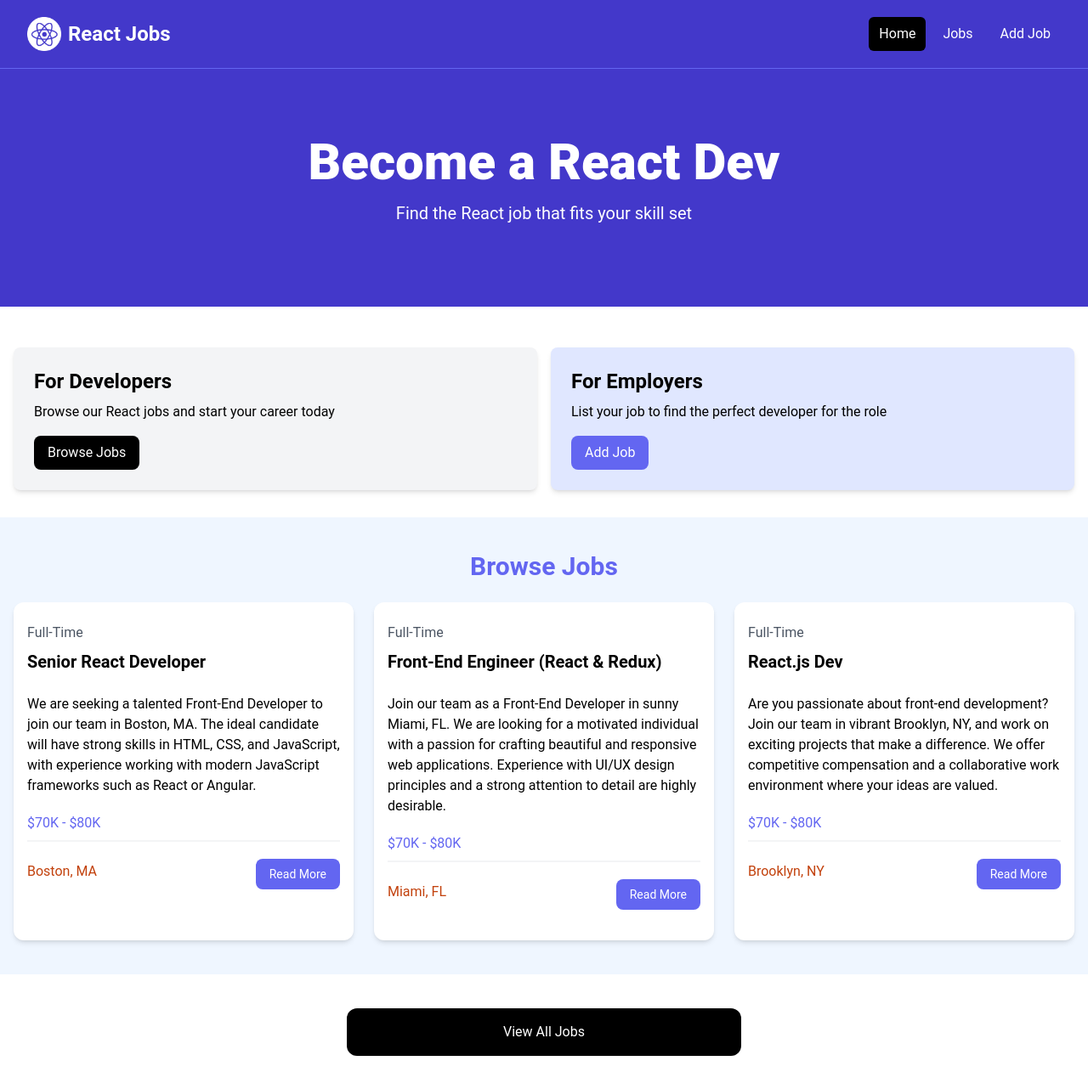
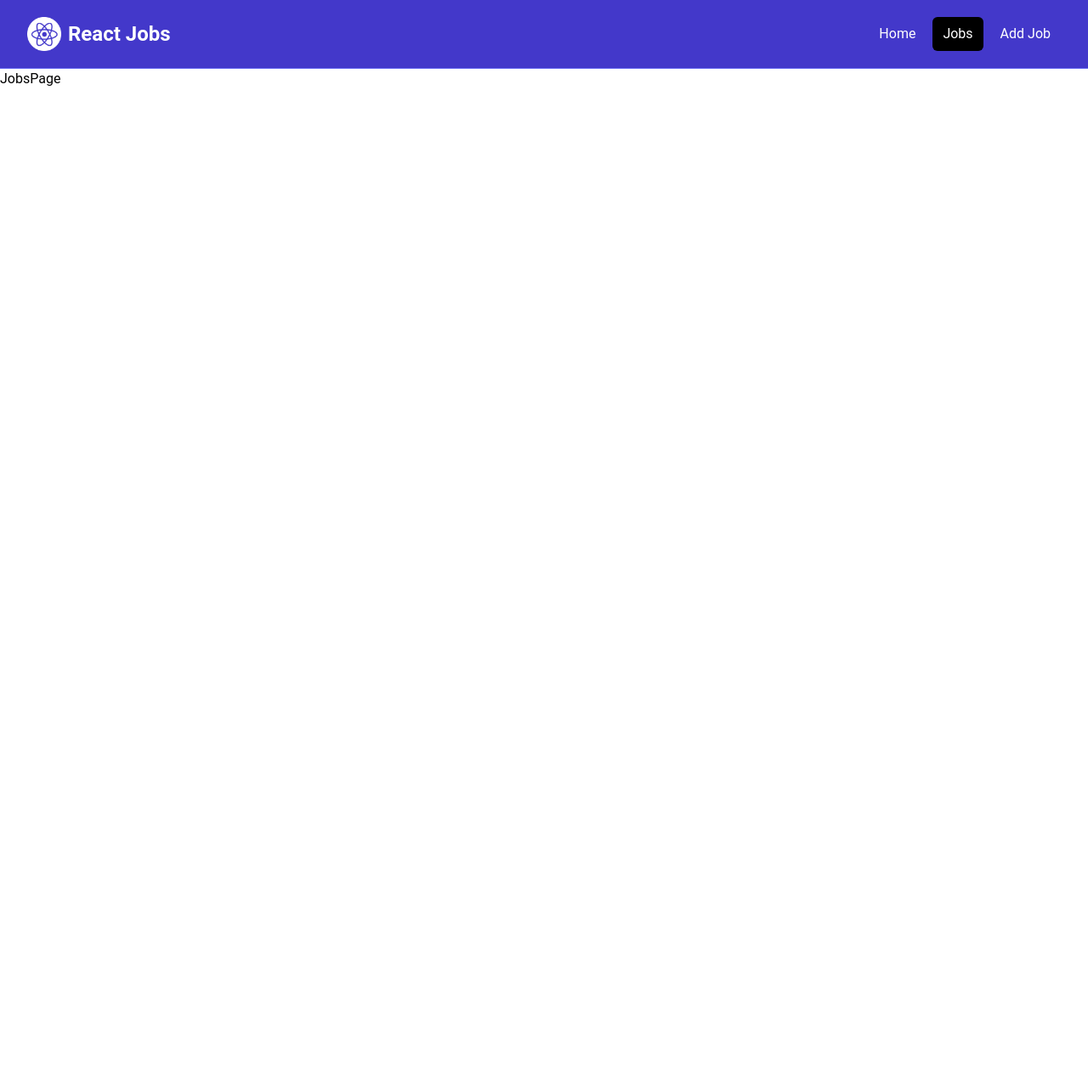
Before and after one commit to sanjeevz3009/React-Jobs-Board, a React (Vite) app: page /jobs in a window 1280 px wide. Shown: the whole page at 85% size. After the commit the page ends 800 px from the top, so only its background shows below. Built offline with nearby package versions, Linux system fonts and the light colour scheme.

Commit message:
MainLayout and Pages added

```diff
--- a/package.json
+++ b/package.json
@@ -11,7 +11,9 @@
   },
   "dependencies": {
     "react": "^18.3.1",
-    "react-dom": "^18.3.1"
+    "react-dom": "^18.3.1",
+    "react-icons": "^5.3.0",
+    "react-router-dom": "^6.26.2"
   },
   "devDependencies": {
     "@eslint/js": "^9.9.0",
--- a/src/App.jsx
+++ b/src/App.jsx
@@ -1,19 +1,26 @@
-import Hero from './components/Hero';
-import Navbar from './components/Navbar';
-import HomeCards from './components/HomeCards';
-import JobListings from './components/JobListings';
-import ViewAllJobs from './components/ViewAllJobs';
+import {
+  Route,
+  createBrowserRouter,
+  createRoutesFromElements,
+  RouterProvider,
+} from 'react-router-dom';
+import HomePage from './pages/HomePage';
+import MainLayout from './layouts/MainLayout';
+import JobsPage from './pages/JobsPage';
+import NotFoundPage from './pages/NotFoundPage';
+
+const router = createBrowserRouter(
+  createRoutesFromElements(
+    <Route path="/" element={<MainLayout></MainLayout>}>
+      <Route index element={<HomePage></HomePage>}></Route>
+      <Route path="/jobs" element={<JobsPage></JobsPage>}></Route>
+      <Route path="*" element={<NotFoundPage></NotFoundPage>}></Route>
+    </Route>,
+  ),
+);
 
 const App = () => {
-  return (
-    <>
-      <Navbar></Navbar>
-      <Hero></Hero>
-      <HomeCards></HomeCards>
-      <JobListings></JobListings>
-      <ViewAllJobs></ViewAllJobs>
-    </>
-  );
+  return <RouterProvider router={router}></RouterProvider>;
 };
 
 export default App;
--- a/src/components/HomeCards.jsx
+++ b/src/components/HomeCards.jsx
@@ -1,3 +1,4 @@
+import { Link } from 'react-router-dom';
 import Card from './Card';
 
 const HomeCards = () => {
@@ -10,24 +11,24 @@
             <p className="mt-2 mb-4">
               Browse our React jobs and start your career today
             </p>
-            <a
-              href="/jobs.html"
+            <Link
+              to="/jobs"
               className="inline-block bg-black text-white rounded-lg px-4 py-2 hover:bg-gray-700"
             >
               Browse Jobs
-            </a>
+            </Link>
           </Card>
           <Card bg="bg-indigo-100">
             <h2 className="text-2xl font-bold">For Employers</h2>
             <p className="mt-2 mb-4">
               List your job to find the perfect developer for the role
             </p>
-            <a
-              href="/add-job.html"
+            <Link
+              to="/add-job"
               className="inline-block bg-indigo-500 text-white rounded-lg px-4 py-2 hover:bg-indigo-600"
             >
               Add Job
-            </a>
+            </Link>
           </Card>
         </div>
       </div>
--- a/src/components/JobListing.jsx
+++ b/src/components/JobListing.jsx
@@ -1,6 +1,17 @@
+import { Link } from 'react-router-dom';
 import PropTypes from 'prop-types';
+import { useState } from 'react';
+import { FaMapMarker } from 'react-icons/fa';
 
 const JobListing = ({ job }) => {
+  const [isExpanded, setIsExpanded] = useState(false);
+
+  let description = job.description;
+
+  if (!isExpanded) {
+    description = description.substring(0, 90) + '...';
+  }
+
   return (
     <div className="bg-white rounded-xl shadow-md relative" key={job.id}>
       <div className="p-4">
@@ -9,7 +20,14 @@
           <h3 className="text-xl font-bold">{job.title}</h3>
         </div>
 
-        <div className="mb-5">{job.description}</div>
+        <div className="mb-5">{description}</div>
+
+        <button
+          onClick={() => setIsExpanded((prevState) => !prevState)}
+          className="text-indigo-500 mb-5 hover:text-indigo-60"
+        >
+          {isExpanded ? 'Less' : 'More'}
+        </button>
 
         <h3 className="text-indigo-500 mb-2">{job.salary}</h3>
 
@@ -17,15 +35,16 @@
 
         <div className="flex flex-col lg:flex-row justify-between mb-4">
           <div className="text-orange-700 mb-3">
-            <i className="fa-solid fa-location-dot text-lg"></i>
+            {/* <i className="fa-solid fa-location-dot text-lg"></i> */}
+            <FaMapMarker className="inline text-lg mb-1 mr-1"></FaMapMarker>
             {job.location}
           </div>
-          <a
-            href={`/job/${job.id}`}
+          <Link
+            to={`/job/${job.id}`}
             className="h-[36px] bg-indigo-500 hover:bg-indigo-600 text-white px-4 py-2 rounded-lg text-center text-sm"
           >
             Read More
-          </a>
+          </Link>
         </div>
       </div>
     </div>
--- a/src/components/Navbar.jsx
+++ b/src/components/Navbar.jsx
@@ -1,40 +1,34 @@
+import { NavLink } from 'react-router-dom';
 import logo from '../assets/images/logo.png';
 
 const Navbar = () => {
+  const linkClass = ({ isActive }) =>
+    isActive
+      ? 'bg-black text-white hover:bg-gray-900 hover:text-white rounded-md px-3 py-2'
+      : 'text-white hover:bg-gray-900 hover:text-white rounded-md px-3 py-2';
+
   return (
     <nav className="bg-indigo-700 border-b border-indigo-500">
       <div className="mx-auto max-w-7xl px-2 sm:px-6 lg:px-8">
         <div className="flex h-20 items-center justify-between">
           <div className="flex flex-1 items-center justify-center md:items-stretch md:justify-start">
-            <a
-              className="flex flex-shrink-0 items-center mr-4"
-              href="/index.html"
-            >
+            <NavLink className="flex flex-shrink-0 items-center mr-4" to="/">
               <img className="h-10 w-auto" src={logo} alt="React Jobs" />
               <span className="hidden md:block text-white text-2xl font-bold ml-2">
                 React Jobs
               </span>
-            </a>
+            </NavLink>
             <div className="md:ml-auto">
               <div className="flex space-x-2">
-                <a
-                  href="/index.html"
-                  className="text-white bg-black hover:bg-gray-900 hover:text-white rounded-md px-3 py-2"
-                >
+                <NavLink to="/" className={linkClass}>
                   Home
-                </a>
-                <a
-                  href="/jobs.html"
-                  className="text-white hover:bg-gray-900 hover:text-white rounded-md px-3 py-2"
-                >
+                </NavLink>
+                <NavLink to="/jobs" className={linkClass}>
                   Jobs
-                </a>
-                <a
-                  href="/add-job.html"
-                  className="text-white hover:bg-gray-900 hover:text-white rounded-md px-3 py-2"
-                >
+                </NavLink>
+                <NavLink to="/add-job" className={linkClass}>
                   Add Job
-                </a>
+                </NavLink>
               </div>
             </div>
           </div>
--- a/src/components/ViewAllJobs.jsx
+++ b/src/components/ViewAllJobs.jsx
@@ -1,12 +1,14 @@
+import { Link } from 'react-router-dom';
+
 const ViewAllJobs = () => {
   return (
     <section className="m-auto max-w-lg my-10 px-6">
-      <a
-        href="/jobs"
+      <Link
+        to="/jobs"
         className="block bg-black text-white text-center py-4 px-6 rounded-xl hover:bg-gray-700"
       >
         View All Jobs
-      </a>
+      </Link>
     </section>
   );
 };
--- /dev/null
+++ b/src/layouts/MainLayout.jsx
@@ -0,0 +1,13 @@
+import { Outlet } from 'react-router-dom';
+import Navbar from '../components/Navbar';
+
+const MainLayout = () => {
+  return (
+    <>
+      <Navbar></Navbar>
+      <Outlet></Outlet>
+    </>
+  );
+};
+
+export default MainLayout;
--- /dev/null
+++ b/src/pages/HomePage.jsx
@@ -0,0 +1,17 @@
+import Hero from '../components/Hero';
+import HomeCards from '../components/Homecards';
+import JobListings from '../components/JobListings';
+import ViewAllJobs from '../components/ViewAllJobs';
+
+const HomePage = () => {
+  return (
+    <>
+      <Hero></Hero>
+      <HomeCards></HomeCards>
+      <JobListings></JobListings>
+      <ViewAllJobs></ViewAllJobs>
+    </>
+  );
+};
+
+export default HomePage;
--- /dev/null
+++ b/src/pages/JobsPage.jsx
@@ -0,0 +1,5 @@
+const JobsPage = () => {
+  return <div>JobsPage</div>;
+};
+
+export default JobsPage;
--- /dev/null
+++ b/src/pages/NotFoundPage.jsx
@@ -0,0 +1,20 @@
+import { Link } from 'react-router-dom';
+import { FaExclamationTriangle } from 'react-icons/fa';
+
+const NotFoundPage = () => {
+  return (
+    <section className="text-center flex flex-col justify-center items-center h-96">
+      <FaExclamationTriangle className="text-yellow-400 text-6xl mb-4"></FaExclamationTriangle>
+      <h1 className="text-6xl font-bold mb-4">404 Not Found</h1>
+      <p className="text-xl mb-5">This page does not exist</p>
+      <Link
+        to="/"
+        className="text-white bg-indigo-700 hover:bg-indigo-900 rounded-md px-3 py-2 mt-4"
+      >
+        Go Back
+      </Link>
+    </section>
+  );
+};
+
+export default NotFoundPage;
```
Also changed, not shown: 1 other file (tests, documents, lock files or other folders).
